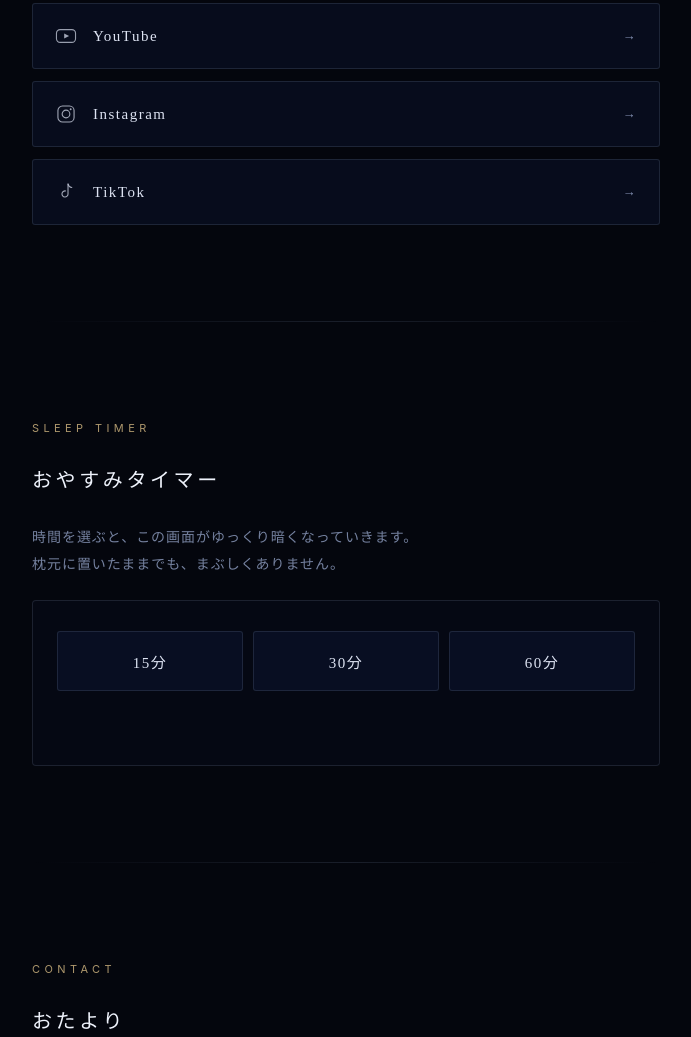
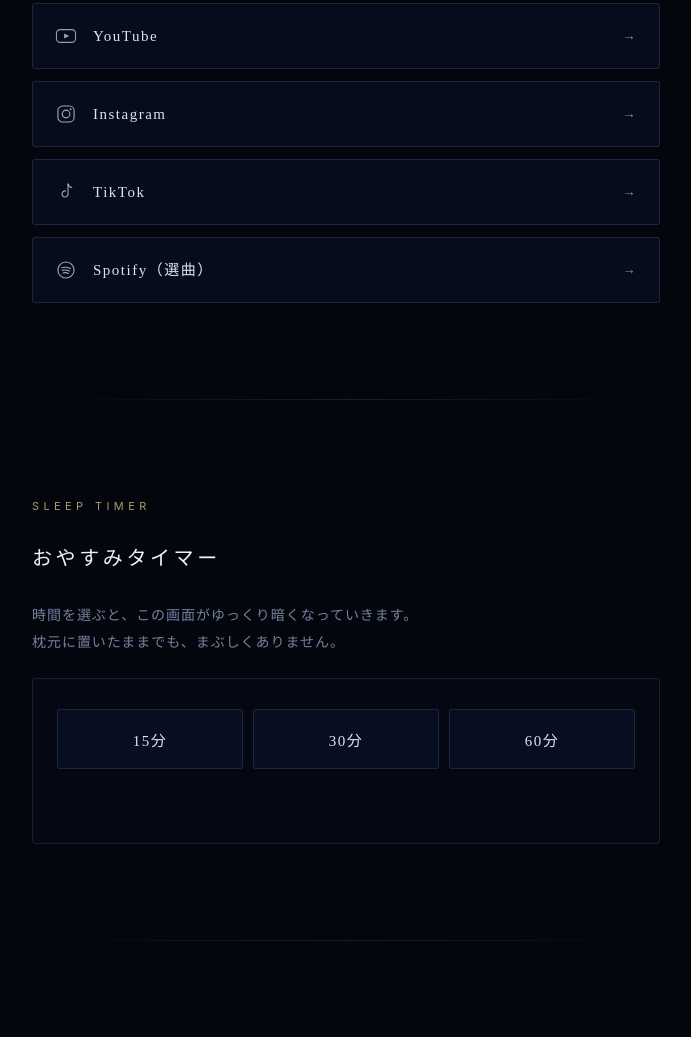
Before and after one commit to miyabi-midnight/-miyabi, a plain HTML site: page index.html in a window 1280 px wide. Shown: the part 2192-3229 px from the top of the page, without its empty margins (294-985 px from the left). Drawn offline with Linux system fonts and the light colour scheme.

Commit message:
リンクに Spotify プレイリスト「眠れない夜に｜睡眠用BGM」を追加
Co-Authored-By: Claude Opus 5 <noreply@anthropic.com>

```diff
--- a/index.html
+++ b/index.html
@@ -283,6 +283,15 @@
         </svg>
         TikTok<span class="arw">→</span>
       </a>
+      <a class="link" href="https://open.spotify.com/playlist/5nM53Uiod67XXxqfHQy5P0" target="_blank" rel="noopener" data-goatcounter-click="リンク-Spotify" data-goatcounter-title="リンク-Spotify">
+        <svg class="ico" viewBox="0 0 24 24" fill="none" aria-hidden="true">
+          <circle cx="12" cy="12" r="8.8" stroke="#dde3f2" stroke-width="1.2" opacity=".85"/>
+          <path d="M7.3 9.5c3.1-.9 6.5-.6 9.4.9" stroke="#dde3f2" stroke-width="1.2" stroke-linecap="round" opacity=".85"/>
+          <path d="M8 12.4c2.5-.7 5.3-.4 7.7.8" stroke="#dde3f2" stroke-width="1.2" stroke-linecap="round" opacity=".85"/>
+          <path d="M8.8 15.2c1.9-.5 4-.3 5.8.6" stroke="#dde3f2" stroke-width="1.2" stroke-linecap="round" opacity=".85"/>
+        </svg>
+        Spotify（選曲）<span class="arw">→</span>
+      </a>
     </div>
   </div>
 </section>
```
